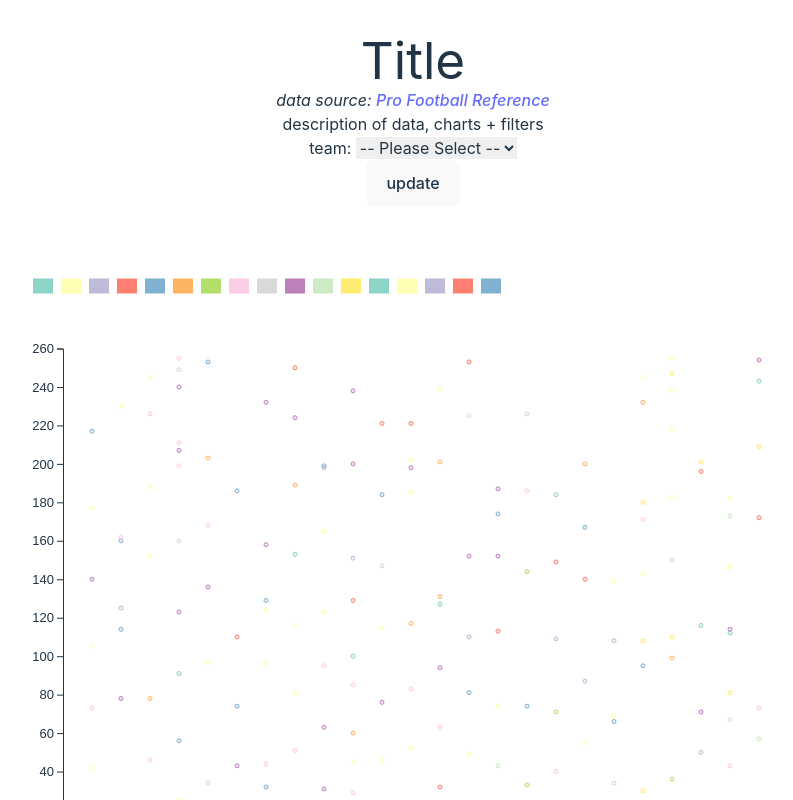
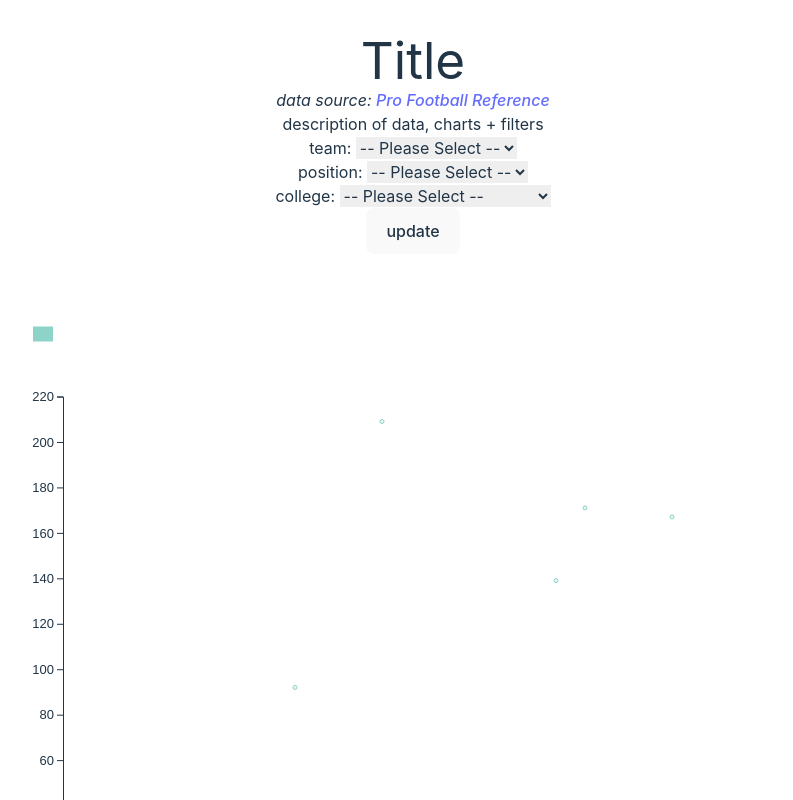
Before and after one commit to dmalary/nfl_draft-dashboard, a React (Vite) app in the folder react-d3-nfl_dashboard/: page / in a window 1280 px wide. Shown: the top 800 px of the page, without its empty margins (227-1020 px from the left). Built offline with nearby package versions, Linux system fonts and the light colour scheme.

Commit message:
feat: card build, data hooks laid out for btn submit

```diff
--- a/react-d3-nfl_dashboard/components/FilterCard.jsx
+++ b/react-d3-nfl_dashboard/components/FilterCard.jsx
@@ -16,14 +16,14 @@ const filters = {
   retired: "retired"
 }
 
-const FilterCard = ({data}) => {
+const FilterCard = ({ data, onFilterChange }) => {
   const [dataUpdate, setDataUpdate] = useState(data.filter(d => d.team === "NYG" && d.position));
   const [teamDropDown, setTeamDropDown] = useState([]);
   const [positionDropDown, setPositionDropDown] = useState([]);
 
   const teams = [... new Set(data.flatMap((d) => d.team))].filter(d => d != null && d !== "").sort(d3.ascending);
   const positions = [... new Set(data.flatMap((d) => d.position))].filter(d => d != null && d !== "").sort(d3.ascending);
-  // const colleges = [... new Set(data.flatMap((d) => d.college))].filter(d => d != null).sort(d3.ascending);
+  const colleges = [... new Set(data.flatMap((d) => d.college))].filter(d => d != null).sort(d3.ascending);
 
   const handleTeamUpdate = (index, value) => {
     setTeamDropDown(value);
@@ -35,28 +35,41 @@ const FilterCard = ({data}) => {
     // setDataUpdate(data.filter(d => d.team === positionDropDown && d.position))
   };
 
+  const handleFormSubmit = (e) => {
+    onFilterChange(e.target.value)
+  }
+
   return (
     <div className='w-7/8 p-4'>
       <div className='p-1'>
-        <DropdownFilter filterKey={filters.team} data={teams} handleFilterUpdate={handleTeamUpdate}/>
+        <DropdownFilter
+        filterKey={filters.team}
+        data={teams}
+        // handleFilterUpdate={handleTeamUpdate}
+      />
+      </div>
+      <div className='p-1'>
+        <DropdownFilter
+        filterKey={filters.position}
+        data={positions}
+        // handleFilterUpdate={handlePositionUpdate}
+      />
+      </div>
+      <div className='p-1'>
+        <DropdownFilter
+        filterKey={filters.college}
+        data={colleges}
+        // handleFilterUpdate={handleFilterUpdate}
+      />
       </div>
       {/* <div className='p-1'>
-        <DropdownFilter filterKey={filters.position} data={positions} handleFilterUpdate={handlePositionUpdate}/>
-      </div> */}
-      {/* <div className='p-1'>
-        <DropdownFilter filterKey={filters.college} data={colleges} handleFilterUpdate={handleFilterUpdate}/>
-      </div> */}
-      {/* <div className='p-1'>
-        <RadioFilter handleFilterUpdate={handleFilterUpdate}/>
+        <RadioFilter handleFilterUpdate={handleFilterUpdate}/> // for HOF?
       </div> */}
       {/* ADD A SLIDER FOR YEARS? */}
       {/* <div className='w-1/4 p-4'>
         <button>Update</button>
       </div> */}
-      {/* <div className='p-1'>
-        <ChartLegend data={scatterData}/>
-      </div> */}
-      <button>update</button>
+      <button value="form-btn" onClick={handleFormSubmit}>update</button>
     </div>
   )
 }
--- a/react-d3-nfl_dashboard/src/App.jsx
+++ b/react-d3-nfl_dashboard/src/App.jsx
@@ -1,34 +1,24 @@
 /* eslint-disable react/prop-types */
-
-import * as d3 from 'd3';
 
 import { useState } from 'react'
 import './App.css'
 
 import FilterCard from '../components/FilterCard';
-// import DropdownFilter from '../components/DropdownFilter';
-// import RadioFilter from '../components/RadioFilter';
 import ScatterChart from '../components/ScatterChart';
 
 import data from '../data/data.json'
 
-// const filters = {
-//   year: "year",
-//   team: "team",
-//   college: "college",
-//   position: "position",
-//   round: "round",
-//   yearsPlayed: "yearsPlayed",
-//   hof: "hof",
-//   retired: "retired"
-// }
-
 const App = () => {
-  const [dataUpdate, setDataUpdate] = useState(data.filter(d => d.team === "NYG" && d.position));
+  const [workingData, setWorkingData] = useState(data.filter(d => d.team === "NYG" && d.position));
 
   const scatterData = data.filter(d => d.team === "BUF" && d.position === "QB" && d.position)
   // const scatterData = data.filter(d => d.team === "NYG" && (d.position === "WR" || d.position === "TE") && d.position)
   // const scatterData = data.filter(d => (d.position === "WR" || d.position === "TE") && d.position)
+
+  const onFilterChange = (val) => {
+    console.log('val', val);
+    // setDataUpdate(with filters from e?)
+  }
 
   return (
     <div className='flex'>
@@ -41,12 +31,12 @@ const App = () => {
           <p>description of data, charts + filters</p>
         </div>
         <div>
-          <FilterCard data={data} />
+          <FilterCard data={data} onFilterChange={onFilterChange}/>
         </div>
       </div>
       <div className='w-1/4 p-2'>
-        {/* <ScatterChart width={800} height={600} data={scatterData}/> */}
-        <ScatterChart width={800} height={600} data={dataUpdate} />
+        <ScatterChart width={800} height={600} data={scatterData}/>
+        {/* <ScatterChart width={800} height={600} data={workingData} /> */}
       </div>
     </div>
   )
```
